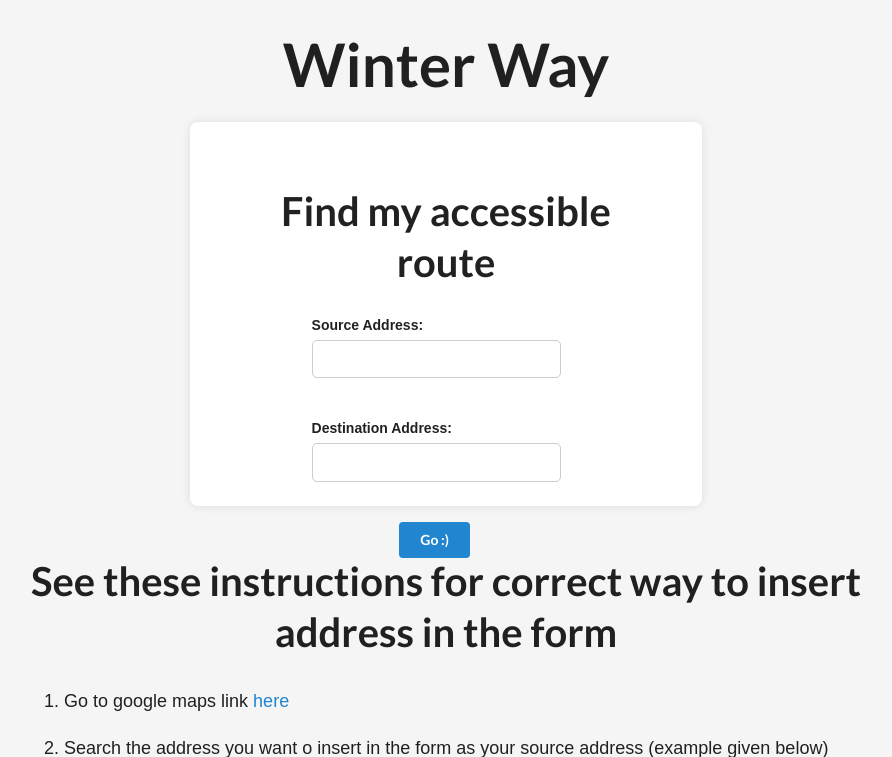
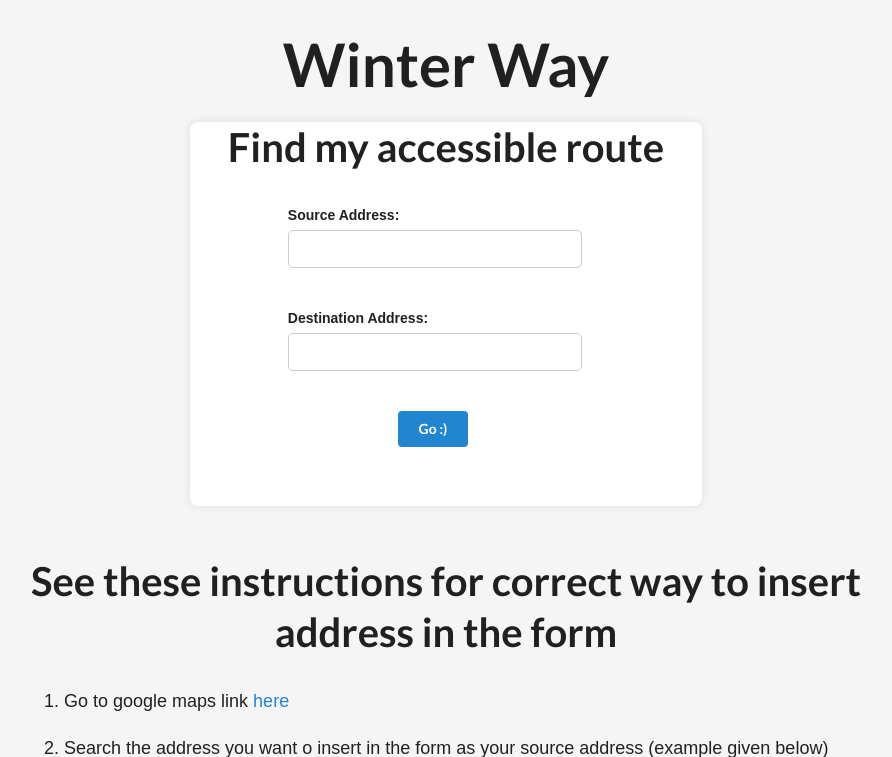
Before and after one commit to anreetka/Refined-ElleHacks-2024, a Flask app: page / in a window 1280 px wide. Shown: the top 757 px of the page, without its empty margins (194-1086 px from the left). Run offline with Flask 3, Linux system fonts and the light colour scheme; some libraries are stand-ins or nearby versions.

Commit message:
[anreet] added css to pages

```diff
--- a/static/css/form.css
+++ b/static/css/form.css
@@ -27,7 +27,7 @@ h1{
     padding-right: 30px;
     width: 40%;
     height: 80%;
-    padding: 5%;
+    padding-bottom: 5%;
 }
 
 .header {
```
